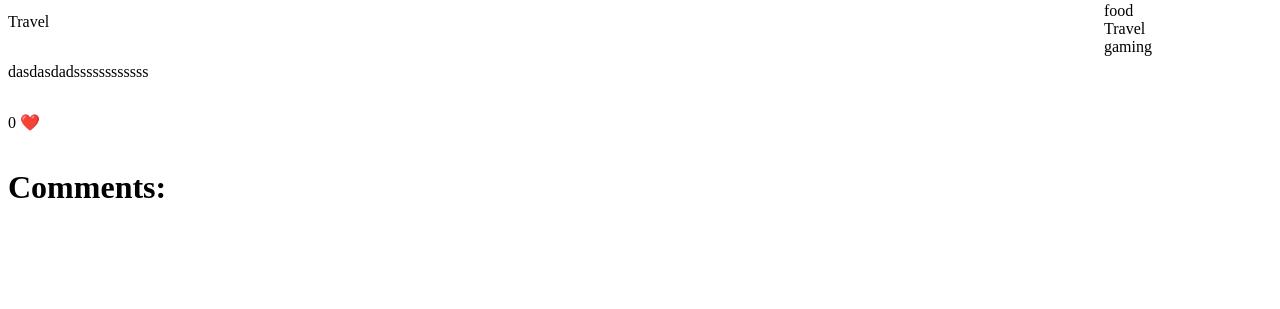
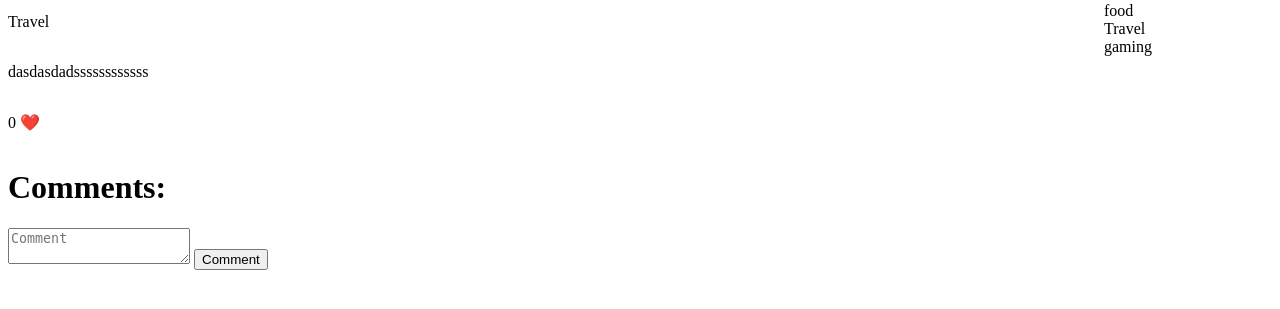
Before and after one commit to MLankaoui/blogino, a Django app: page /7/ in a window 1280 px wide. Shown: the part 333-642 px from the top of the page. Run offline with Django 5.2, Linux system fonts and the light colour scheme; data comes from the database, SQL or seed files in the repository; both versions use the stored data as it was after the commit; some libraries are stand-ins or nearby versions; some web fonts are replaced.

Commit message:
add comment functionality to post detail; include comment form and update styles

```diff
--- a/landing/views.py
+++ b/landing/views.py
@@ -19,6 +19,13 @@ def post_detail(request, post_id):
     post = get_object_or_404(Post, id=post_id)
     categories = Category.objects.all()
     comments = Comment.objects.filter(post=post)
+
+    if request.method == 'POST':
+        user = request.user
+        content = request.POST['content']
+
+        comment = Comment(user=user, post=post, content=content)
+        comment.save()
 
     context = {
         'post': post,
--- /dev/null
+++ b/templates/landing/components/add_comment.html
@@ -0,0 +1,7 @@
+{% block add_comment %}
+    <form action="{% url 'landing:post_detail' post.id %}" method="POST">
+        {% csrf_token %}
+        <textarea name="content" placeholder="Comment"></textarea>
+        <button type="submit">Comment</button>
+    </form>
+{% endblock %}
--- a/templates/landing/index.html
+++ b/templates/landing/index.html
@@ -29,5 +29,6 @@
     {% block posts %}
         {% include 'landing/components/posts.html' %}
     {% endblock %}
+    <script src="https://cdn.jsdelivr.net/npm/bootstrap@5.3.0/dist/js/bootstrap.bundle.min.js"></script>
 </body>
 </html>
--- a/templates/landing/post_detail.html
+++ b/templates/landing/post_detail.html
@@ -50,6 +50,11 @@
                     <p class="comment__content">{{ comment.user }} : {{ comment.content }} : {{ comment.created_at }}</p>
                 </div>
             {% endfor %}
+        </div>
+
+        {% block add_comment %}
+            {% include 'landing/components/add_comment.html' %}
+        {% endblock %}
     {% endblock %}
 </body>
 </html>
```
Also changed, not shown: db.sqlite3, 1 other file.
